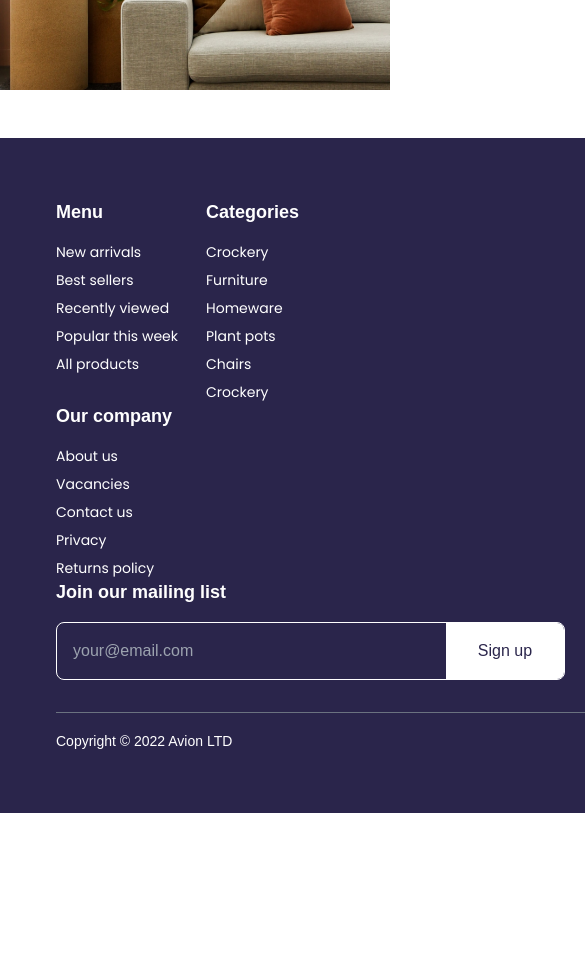
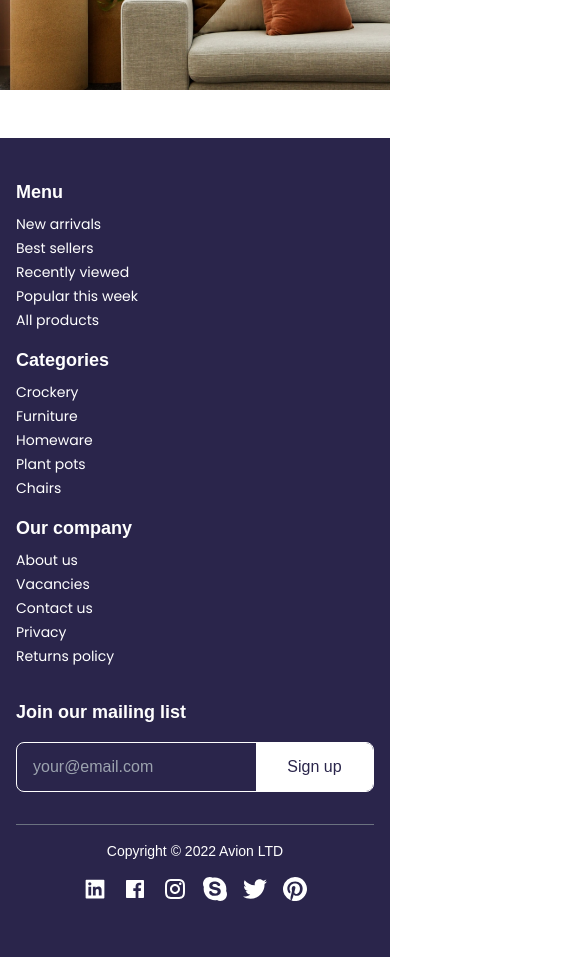
Before and after one commit to RafihaSiddiqui6/Hackathon-figma-E-commerce, a Next.js app: page / in a window 390 px wide. Shown: the part 6320-7277 px from the top of the page, 585 px wide, since content can reach past the window. Before the commit the page ends 7133 px from the top, so only its background shows below. Built offline with nearby package versions, Linux system fonts and the light colour scheme.

Commit message:
Update footer.tsx

```diff
--- a/src/app/components/footer.tsx
+++ b/src/app/components/footer.tsx
@@ -1,12 +1,9 @@
-import {Poppins } from "next/font/google";
+import { Poppins } from "next/font/google";
 import { BsPinterest } from "react-icons/bs";
 import { FaTwitter } from "react-icons/fa6";
 import { GrSkype } from "react-icons/gr";
-import { RiInstagramLine } from "react-icons/ri";
-import { RiFacebookBoxFill } from "react-icons/ri";
+import { RiInstagramLine, RiFacebookBoxFill } from "react-icons/ri";
 import { AiFillLinkedin } from "react-icons/ai";
-
-
 
 const poppins = Poppins({
   weight: ["400", "500"],
@@ -15,13 +12,13 @@ const poppins = Poppins({
 
 export default function Footer() {
   return (
-    <div className=" bg-[#2A254B] text-white px-14 py-[60px] md:w-[full] lg:h-[380px] w-[1440px]   justify-between">
-    <div className=" sm:flex flex-col-2 md:flex flex-col-2  lg:flex-row-4 sm:space-x-10  lg:space-x-28">
-      {/* Menu Section */}
-      <div className=" sm: flex flex-row md:flex-row sm:space-x-10 lg:space-x-28 ">
-        <div className="space-y-4 w-[150px]">
+    <div className="bg-[#2A254B] text-white px-4 py-10 md:px-14 md:py-16">
+      <div className="flex flex-col md:flex-row justify-between items-start md:items-center">
+        {/* Menu and Categories Section */}
+        <div className="flex flex-col md:flex-row w-full space-y-4 md:space-y-0 md:space-x-10">
+          <div className="space-y-2 flex-1">
             <h5 className="font-semibold text-lg">Menu</h5>
-        <ul className={`${poppins.className} space-y-2 text-sm`}>
+            <ul className={`${poppins.className} space-y-1 text-sm`}>
               <li>New arrivals</li>
               <li>Best sellers</li>
               <li>Recently viewed</li>
@@ -31,23 +28,21 @@ export default function Footer() {
           </div>
 
           {/* Categories Section */}
-      <div className="space-y-4 w-[150px]">
+          <div className="space-y-2 flex-1">
             <h5 className="font-semibold text-lg">Categories</h5>
-        <ul className={`${poppins.className} space-y-2 text-sm`}>
+            <ul className={`${poppins.className} space-y-1 text-sm`}>
               <li>Crockery</li>
               <li>Furniture</li>
               <li>Homeware</li>
               <li>Plant pots</li>
               <li>Chairs</li>
-          <li>Crockery</li>
             </ul>
-      </div>
           </div>
 
           {/* Our Company Section */}
-      <div className="space-y-4 w-[150px] ">
+          <div className="space-y-2 flex-1 mt-4 md:mt-0">
             <h5 className="font-semibold text-lg">Our company</h5>
-        <ul className={`${poppins.className} space-y-2 text-sm`}>
+            <ul className={`${poppins.className} space-y-1 text-sm`}>
               <li>About us</li>
               <li>Vacancies</li>
               <li>Contact us</li>
@@ -55,48 +50,47 @@ export default function Footer() {
               <li>Returns policy</li>
             </ul>
           </div>
-
+        </div>
 
         {/* Join Mailing List Section */}
-<div className="space-y-4">
+        <div className="mt-8 md:mt-0 space-y-4 w-full">
           <h5 className="font-semibold text-lg">Join our mailing list</h5>
-  <div className="flex items-center w-[509px]  lg:h-[56px] border border-white rounded-lg overflow-hidden">
+          <div className="flex items-center w-full border border-white rounded-lg overflow-hidden">
             {/* Input field for email */}
             <input
               type="email"
               placeholder="your@email.com"
-      className="bg-transparent text-white px-4 py-3 flex-grow focus:outline-none md:w-[509px]  lg:w-[509px]"
+              className="bg-transparent text-white px-4 py-3 flex-grow focus:outline-none"
             />
             {/* Sign up button */}
-    <button className="bg-white text-[#2A254B] h-[56px]  w-[118px] font-medium px-6 py-3">
+            <button className="bg-white text-[#2A254B] h-full w-[118px] font-medium px-6 py-3">
               Sign up
             </button>
           </div>
         </div>
-
       </div>
 
       {/* Footer Bottom */}
-      <div className="sm:w-[full] lg:[full] border-t border-gray-500 mt-8 pt-4 flex justify-between items-center pr-11">
-        <p className="text-sm ">Copyright © 2022 Avion LTD</p>
-        <div className="flex space-x-4  ">
+      <div className="border-t border-gray-500 mt-8 py-4 flex flex-col sm:flex-row justify-between items-center">
+        <p className="text-sm text-center sm:text-left">Copyright © 2022 Avion LTD</p>
+        <div className="flex space-x-4 mt-4 sm:mt-0">
           {/* Social Media Icons */}
-          <a href="#" className="text-white">
+          <a href="#" className="text-white hover:text-gray-300">
             <AiFillLinkedin size={24} />
           </a>
-          <a href="#" className="text-white">
+          <a href="#" className="text-white hover:text-gray-300">
             <RiFacebookBoxFill size={24} />
           </a>
-          <a href="#" className="text-white ">
+          <a href="#" className="text-white hover:text-gray-300">
             <RiInstagramLine size={24} />
           </a>
-          <a href="#" className="text-white ">
+          <a href="#" className="text-white hover:text-gray-300">
             <GrSkype size={24} />
           </a>
-          <a href="#" className="text-white">
+          <a href="#" className="text-white hover:text-gray-300">
             <FaTwitter size={24} />
           </a>
-          <a href="#" className="text-white ">
+          <a href="#" className="text-white hover:text-gray-300">
             <BsPinterest size={24} />
           </a>
         </div>
```
Lines whose indentation alone changed are shown as unchanged.
